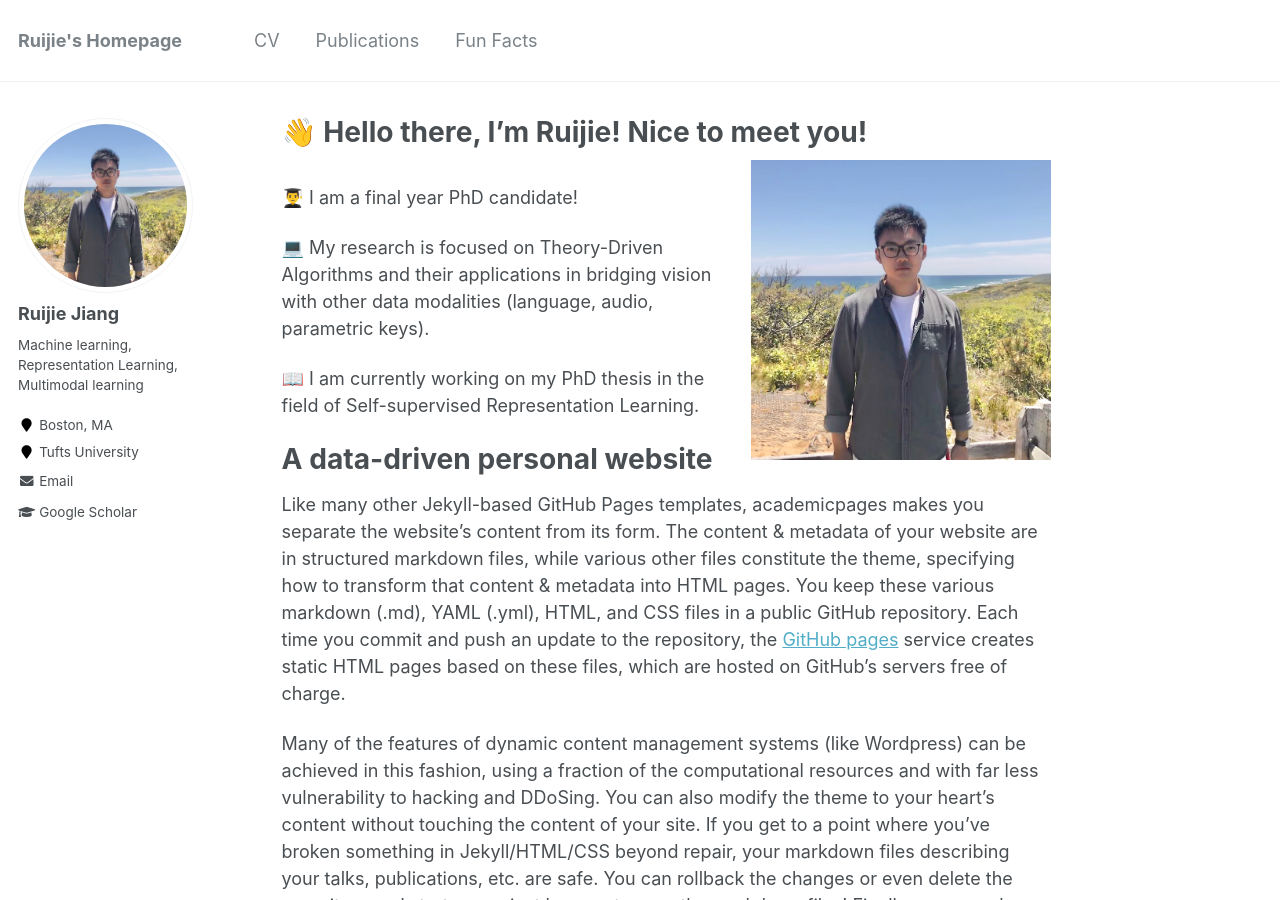
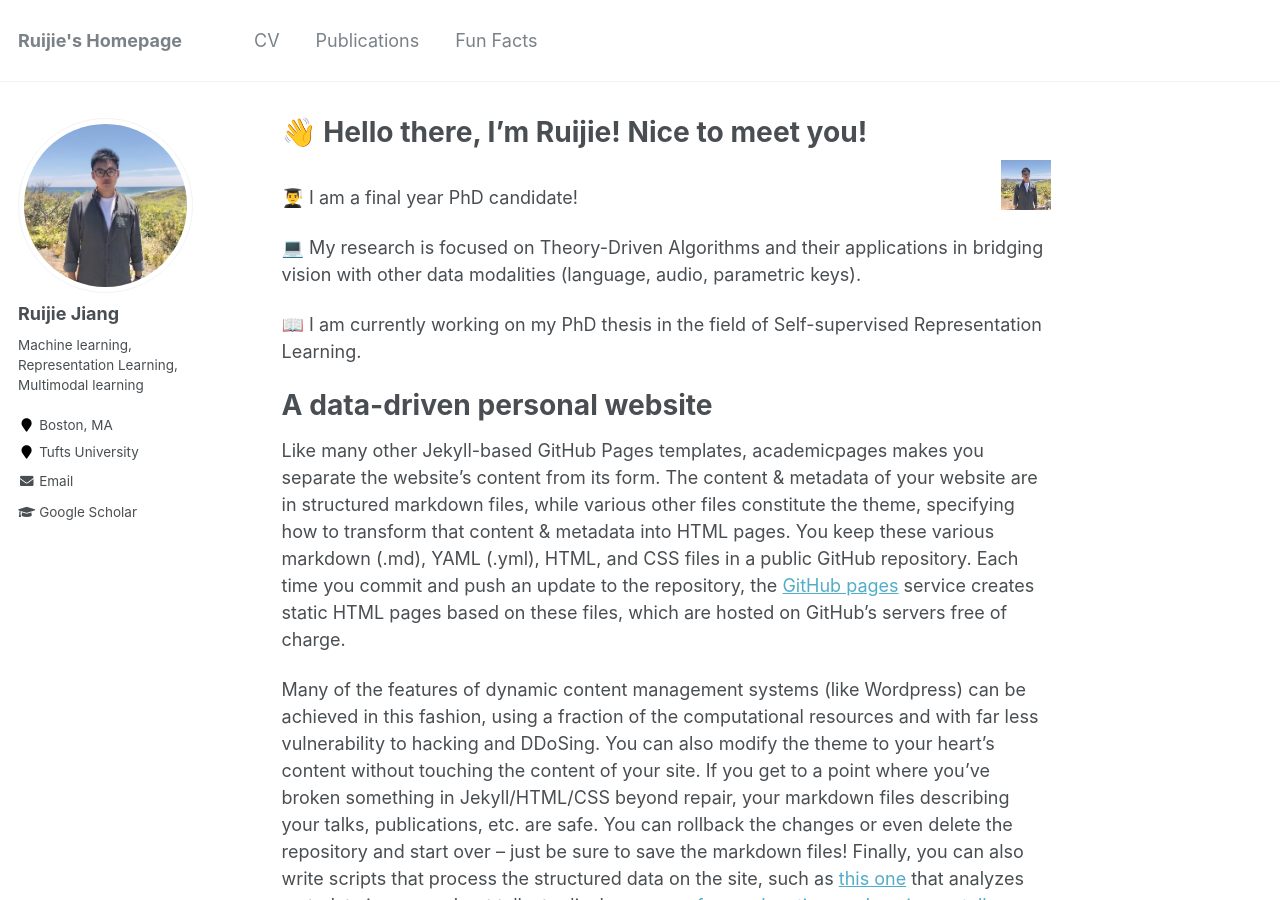
Before and after one commit to rjiang03/ruijie.github.io, a Jekyll site: the page built from _pages/about.md, in a window 1280 px wide and 900 px high. Built offline with Jekyll 4.4.1, drawn with Linux system fonts in a browser that asks for light colours.

Commit message:
Update about.md

```diff
--- a/_pages/about.md
+++ b/_pages/about.md
@@ -8,7 +8,7 @@ redirect_from:
   - /about.html
 ---
 
-![Ruijie](/images/Ruijie.png){: .align-right width='300px'}
+![Ruijie](/images/Ruijie.png){: .align-right width='50px'}
 
 👨‍🎓 I am a final year PhD candidate!
 
```
